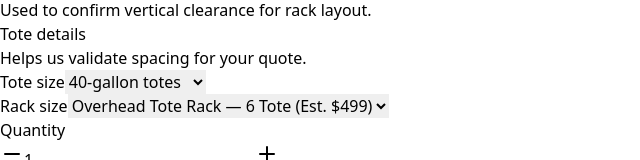
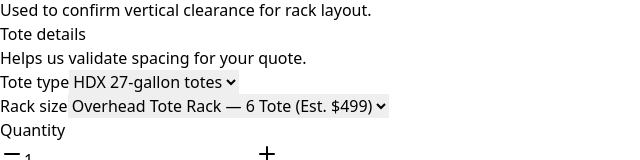
Before and after one commit to jdrzayich/tote-builder, a Next.js app: page / in a window 1280 px wide. Shown: the part 416-576 px from the top of the page, without its empty margins (0-640 px from the left). Built offline with nearby package versions, Linux system fonts and the light colour scheme.

Commit message:
Update page.tsx

```diff
--- a/app/page.tsx
+++ b/app/page.tsx
@@ -158,7 +158,6 @@ function BuilderApp() {
   const [toteType, setToteType] = useState<"hdx27" | "custom">("hdx27");
 
   const [rackId, setRackId] = useState<string>("rack-6");
-  const [toteSize, setToteSize] = useState<"27" | "40" | "custom">("40");
   const [qty, setQty] = useState<number>(1);
   const [addons, setAddons] = useState<Record<string, boolean>>({
     install: true,
@@ -196,7 +195,7 @@ function BuilderApp() {
         wallWidthIn: autoFit.usable,
         wallHeightIn,
         autoCols: autoFit.cols,
-        toteSize,
+        toteType,
         qty: Number(qty) || 0,
         addons: Object.keys(addons).filter((k) => addons[k]),
       },
@@ -323,15 +322,14 @@ function BuilderApp() {
   </div>
 
   <div className="space-y-2">
-    <Label>Tote size</Label>
-    <select
-      className="h-10 w-full rounded-2xl border border-neutral-200 bg-white px-3 text-sm outline-none focus:ring-2 focus:ring-emerald-200"
-      value={toteSize}
-      onChange={(e) => setToteSize(e.target.value as any)}
-    >
-      <option value="27">27-gallon totes</option>
-      <option value="40">40-gallon totes</option>
-      <option value="custom">Other / not sure</option>
+    <Label>Tote type</Label>
+<select
+  className="h-10 w-full rounded-2xl border border-neutral-200 bg-white px-3 text-sm outline-none focus:ring-2 focus:ring-emerald-200"
+  value={toteType}
+  onChange={(e) => setToteType(e.target.value as "hdx27" | "custom")}
+>
+  <option value="hdx27">HDX 27-gallon totes</option>
+  <option value="custom">Custom size / brand</option>
     </select>
   </div>
 </div>
```
